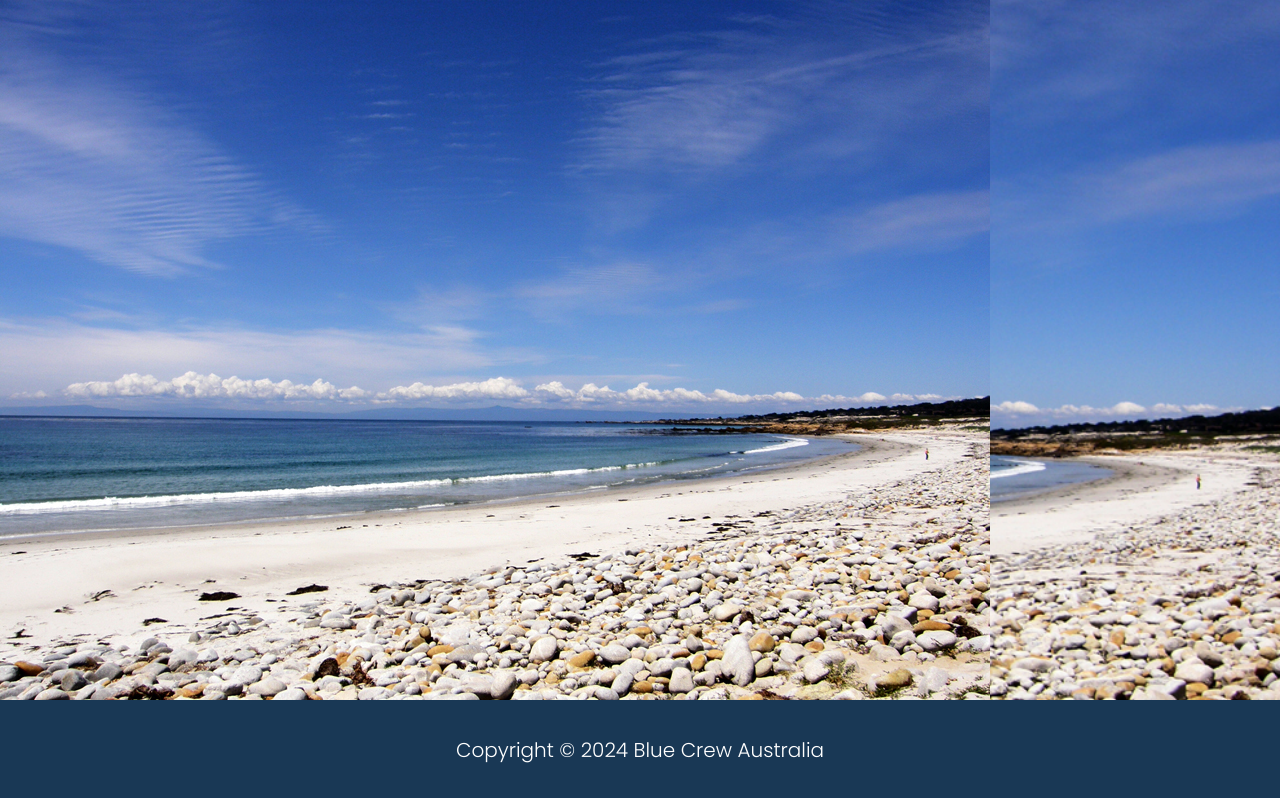
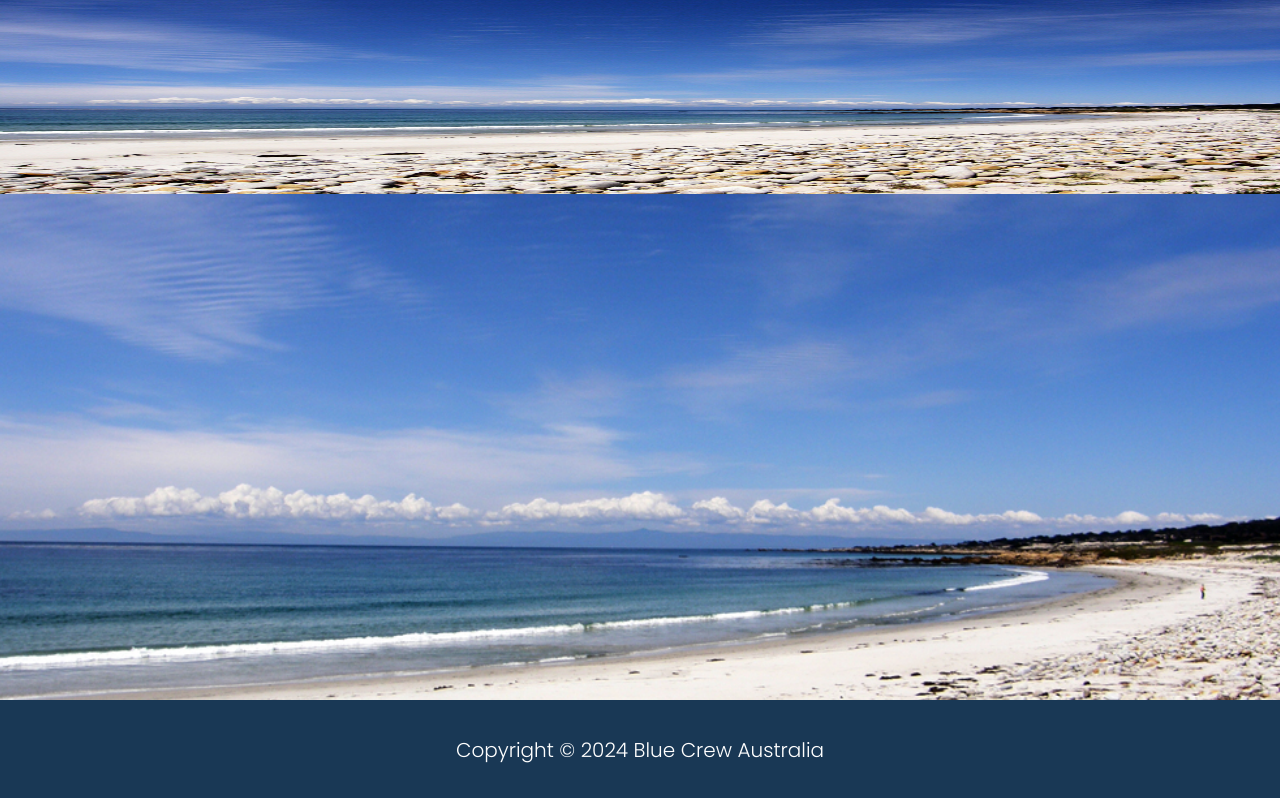
Before and after one commit to codersforcauses/bluecrew, a Vue app in the folder client/: page /landing in a window 1280 px wide. Shown: the top 798 px of the page. Built offline with nearby package versions, Linux system fonts and the light colour scheme; no server answers; the HTML template or start-up script is replaced by a standard one.

Commit message:
fix banner

```diff
--- a/client/src/views/LandingView.vue
+++ b/client/src/views/LandingView.vue
@@ -41,6 +41,11 @@
     flex: 1;
     background: url('/beach-header.jpg') no-repeat center center;
     background-size: cover;
+  }
+
+  .image-section img{
+    width: 100%;
+    height: 20%;
   }
 
   /* Content Section */
```
